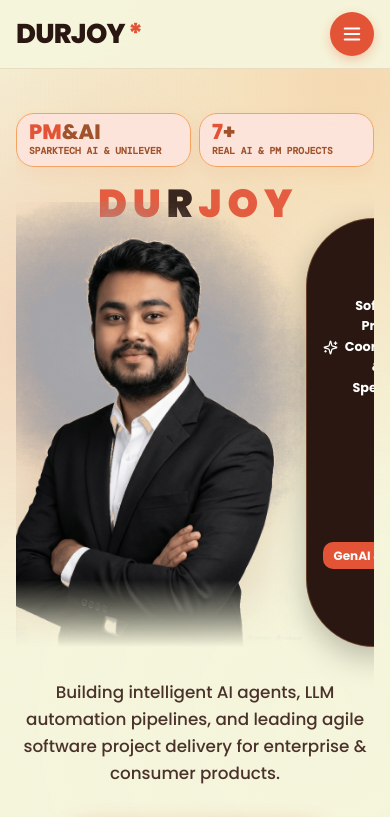
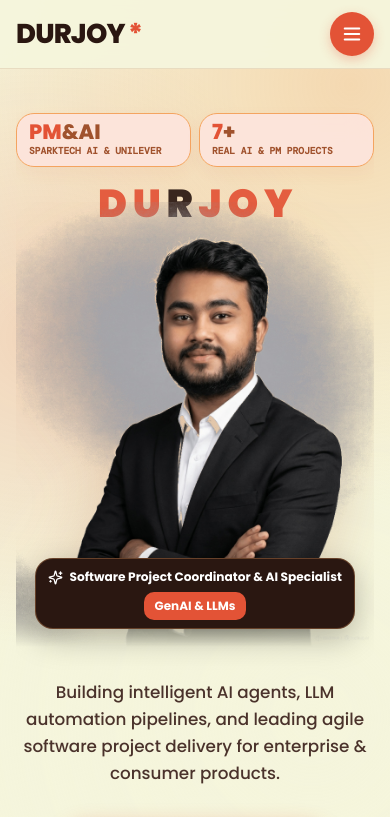
Before and after one commit to Ekaanta/durjoy_portfolio, a Next.js app: page / in a window 390 px wide. Shown: the top 817 px of the page. Built offline with nearby package versions, Linux system fonts and the light colour scheme.

Commit message:
fix(hero): refine hero chest badge centered overlay layout on mobile

```diff
--- a/app/globals.css
+++ b/app/globals.css
@@ -503,18 +503,26 @@ body {
     font-size: clamp(2.2rem, 11vw, 4.8rem);
     margin-bottom: -2.5rem;
   }
+  .hero-cutout-wrap {
+    flex-direction: column;
+    align-items: center;
+  }
   .hero-chest-badge {
-    position: relative;
-    bottom: auto;
-    left: auto;
-    transform: none;
-    margin: 1rem auto 0;
-    width: fit-content;
-    max-width: 95%;
-    flex-wrap: wrap;
+    position: absolute;
+    bottom: 4%;
+    left: 50%;
+    transform: translateX(-50%);
+    width: 90%;
+    max-width: 320px;
+    flex-direction: column;
+    gap: 0.35rem;
+    padding: 0.55rem 0.75rem;
+    font-size: 0.76rem;
+    text-align: center;
+    border-radius: var(--radius-md);
+  }
+  .badge-text-group {
     justify-content: center;
-    padding: 0.6rem 1rem;
-    font-size: 0.8rem;
     text-align: center;
   }
 }
```
